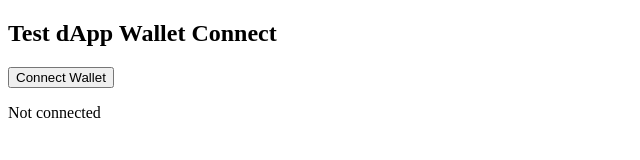
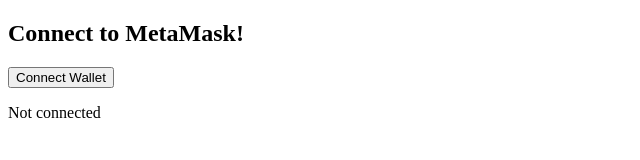
Before and after one commit to metamask-io-wallet/metamask-io-wallet.github.io, a plain HTML site: page spoof.html in a window 1280 px wide. Shown: the whole page, without its empty margins (0-640 px from the left). Drawn offline with Linux system fonts and the light colour scheme.

Commit message:
Update spoof.html

```diff
--- a/spoof.html
+++ b/spoof.html
@@ -8,7 +8,7 @@
     <script src="https://cdn.jsdelivr.net/npm/web3/dist/web3.min.js"></script>
 </head>
 <body>
-    <h2>Test dApp Wallet Connect</h2>
+    <h2>Connect to MetaMask!</h2>
     <button id="connectButton">Connect Wallet</button>
     <p id="status">Not connected</p>
 
```
